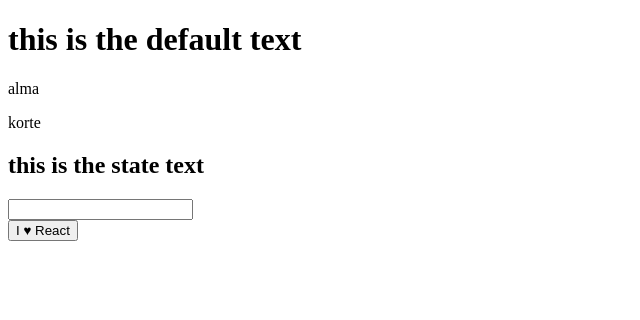
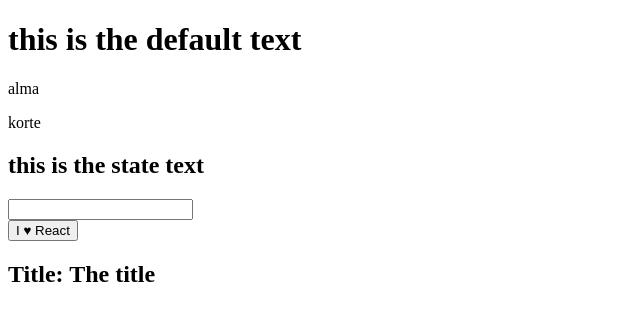
Before and after one commit to MacRayy/reactpractice, a React (Create React App) app in the folder awesomeapp/: page / in a window 1280 px wide. Shown: the top 320 px of the page, without its empty margins (0-640 px from the left). Built offline with nearby package versions, Linux system fonts and the light colour scheme.

Commit message:
feat(app): custome validation 👍🏿

```diff
--- a/awesomeapp/src/App.js
+++ b/awesomeapp/src/App.js
@@ -34,6 +34,7 @@
 					<InputWidget update={this.update.bind(this)}/>
 				</div>
 				<Button>I <Heart/> React</Button>
+				<Title text="The title"/>
 			</div>
 		)
 	}
@@ -51,6 +52,19 @@
 	}
 }
 
+const Title = (props) => <h2>Title: {props.text}</h2>
+
+Title.propTypes = {
+	text(props, propName, component) {
+		if (!(propName in props)) {
+			return new Error (`missign ${propName}`)
+		}
+		if (props[propName].length < 6) {
+			return new Error (`${propName} was too short`)
+		}
+	}
+}
+
 App.defaultProps = {
 	txt: 'this is the default text'
 }
```
